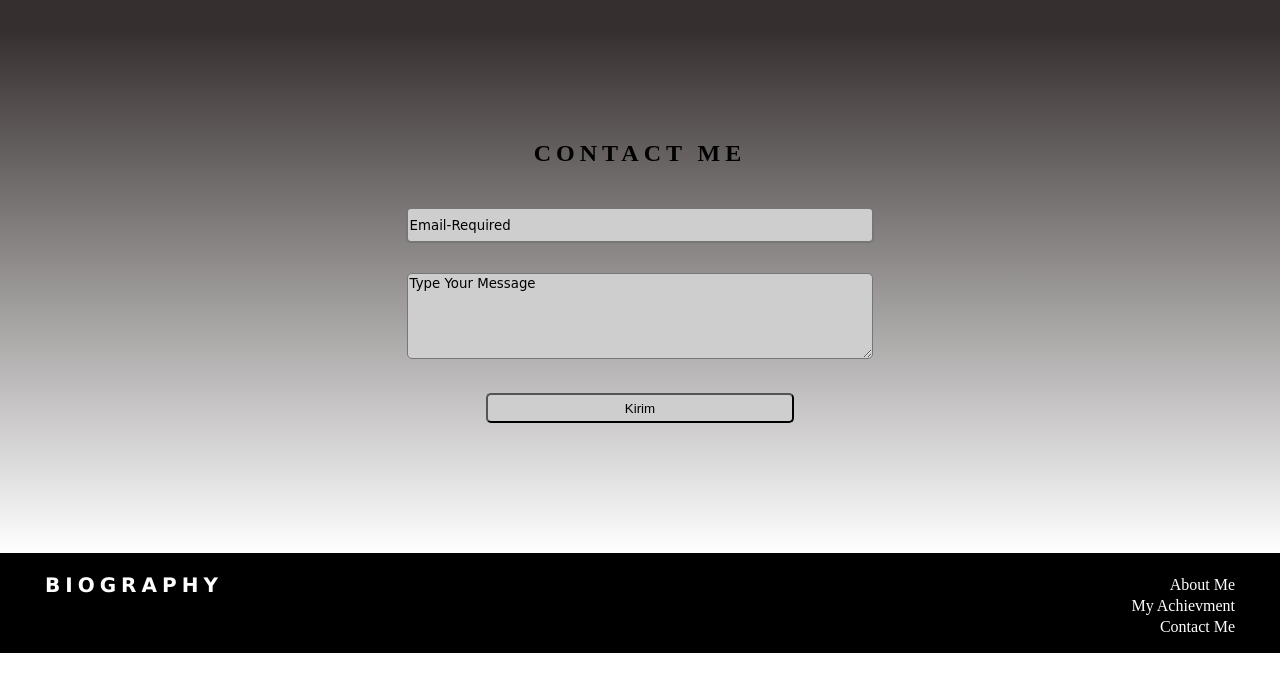
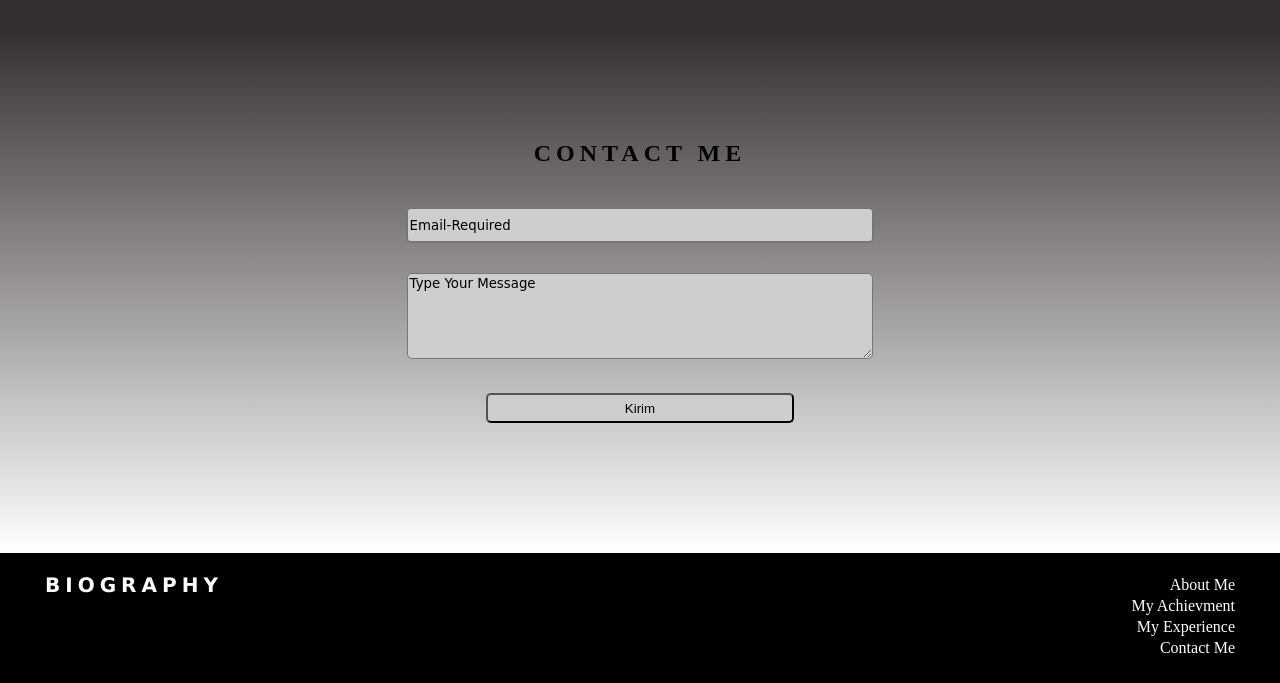
Before and after one commit to luminostar/Frontend_Bootcamp, a plain HTML site: page index.html in a window 1280 px wide. Shown: the part 2726-3409 px from the top of the page. Before the commit the page ends 3379 px from the top, so only its background shows below. Drawn offline with Linux system fonts and the light colour scheme.

Commit message:
Add files via upload
Signed-off-by: sacraBlast <122455865+sacraBlast@users.noreply.github.com>

```diff
--- a/index.html
+++ b/index.html
@@ -87,6 +87,7 @@
                 <ul>
                     <a href="#about-wrapper"><li>About Me</li></a>
                     <a href="#achievment-wrapper"><li>My Achievment</li></a>
+                    <a href="#experience-wrapper"><li>My Experience</li></a>
                     <a href="#contact-wrapper"><li>Contact Me</li></a>
                 </ul>
             </div>
--- a/stylesheet.css
+++ b/stylesheet.css
@@ -263,6 +263,7 @@ form {
 
 #bottom-wrapper {
     background-color: black;
+    height: 30px;
     margin: 0;
     padding-bottom: 100px;
 }
```
